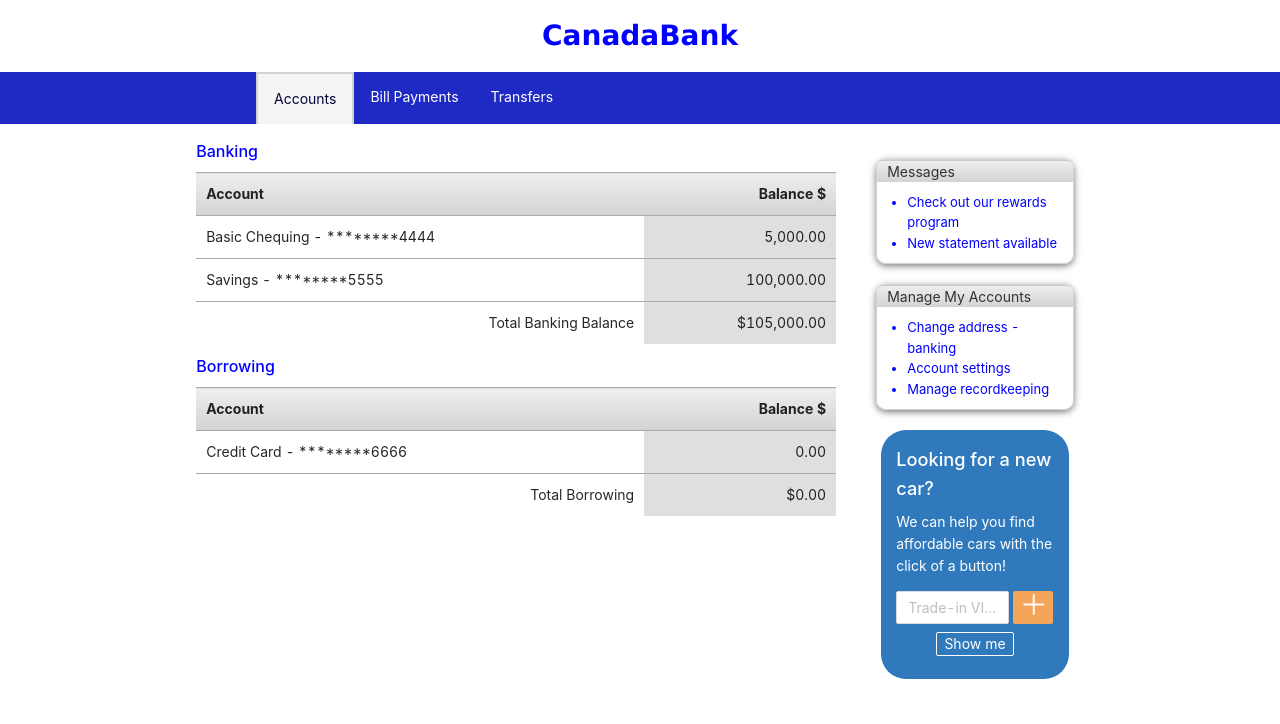
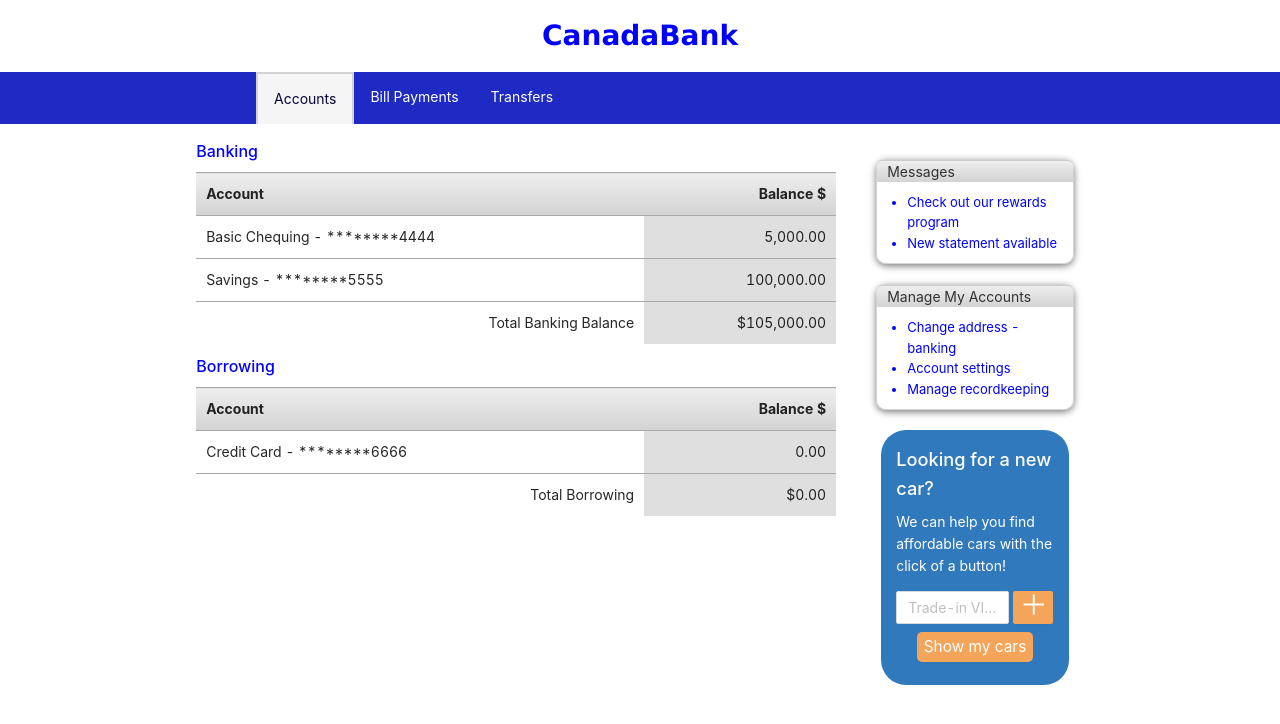
Before and after one commit to TLI-group3/TLI-bank, a React app: page / in a window 1280 px wide. Shown: the top 724 px of the page. Built offline with nearby package versions, Linux system fonts and the light colour scheme.

Commit message:
Improved suggested button

```diff
--- a/src/widget/css/widget.module.scss
+++ b/src/widget/css/widget.module.scss
@@ -85,3 +85,13 @@ button {
   padding-bottom: 5px;
   width: 5%;
 }
+
+.showMe {
+  border-radius: 5px;
+  background-color: #F5A55A;
+  color: white;
+  border: none;
+  font-size: 1.1em;
+  height: fit-content;
+  padding: 3px 7px 3px 7px;
+}
--- a/src/widget/widget.js
+++ b/src/widget/widget.js
@@ -48,19 +48,18 @@ export class Widget extends React.Component {
               />}
             {!this.props.carsJSON && <div>
                 <form onSubmit={this.props.addTradeInClicked} className={styles.input}>
-                <Input placeholder="Trade-in VIN# (opt)" value={this.state.tradeIn} onChange={this.handleChange}/>
+                    <Input placeholder="Trade-in VIN# (opt)" value={this.state.tradeIn} onChange={this.handleChange}/>
                     <div style={{marginLeft: "2%"}}>
-                    <Button className={styles.add} type="default" size="small" htmlType="submit">&#65291;</Button>
+                        <Button className={styles.add} type="default" size="small" htmlType="submit">&#65291;</Button>
                     </div>
                 </form>
             </div>}
           <div style={{ margin: "5%" }}>
-              {!this.props.carsJSON && <Button type="default" size="small"
+              {!this.props.carsJSON && <Button className={styles.showMe} type="default" size="small"
                 onClick={async() => {
                   this.props.findCarsClicked();
-                }}
-                    ghost>
-              Show me
+                }}>
+              Show my cars
             </Button>}
               <div style={{margin: "5%"}}>
                   {this.props.carsJSON &&
```
